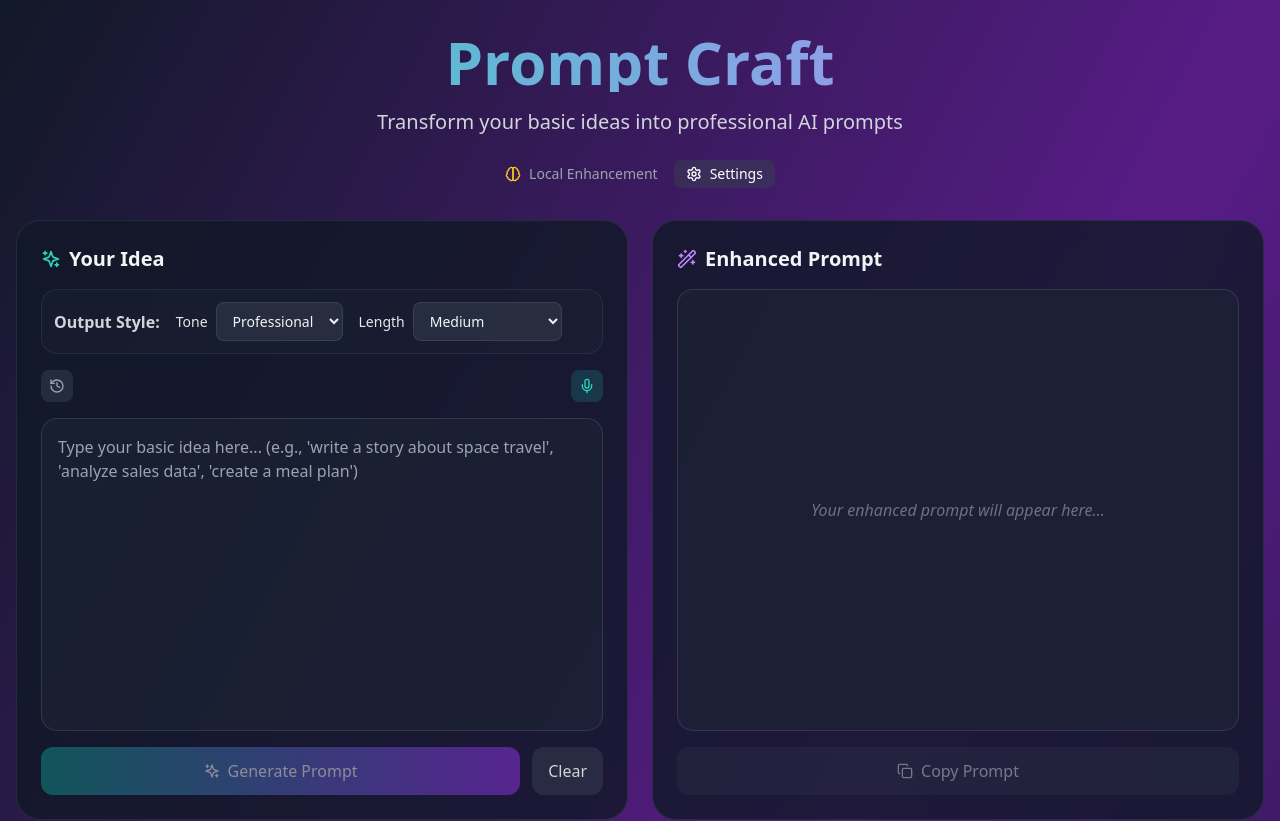
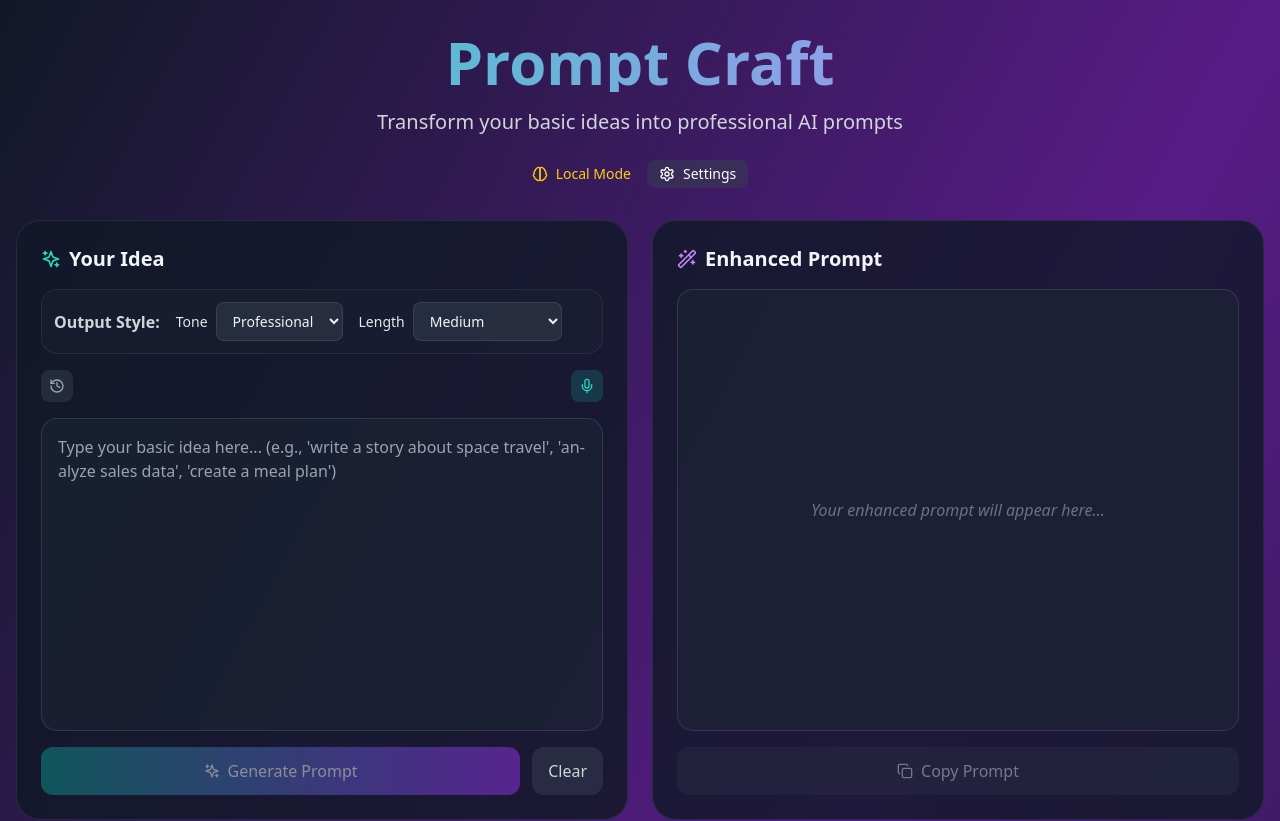
Before and after one commit to chamberlain-b/promptcraft, a React (Create React App) app: page / in a window 1280 px wide. Shown: the top 821 px of the page. Built offline with nearby package versions, Linux system fonts and the light colour scheme.

Commit message:
Fix API key handling and text overflow issues - support localStorage API keys and prevent text from spilling outside containers

```diff
--- a/src/App.jsx
+++ b/src/App.jsx
@@ -336,6 +336,14 @@ const PromptGenerator = () => {
       const result = await llmService.generateEnhancedPrompt(input.trim(), context);
       setRequestsLeft(result.requestsLeft);
       setRequestLimit(result.limit);
+
+      // Update LLM status based on whether enhancement was used
+      if (result.enhanced) {
+        setLlmStatus('enhanced');
+      } else {
+        setLlmStatus('local');
+      }
+
       if (result.error) {
         setRequestError(result.error);
         setOutput('');
@@ -512,14 +520,27 @@ const PromptGenerator = () => {
           {/* LLM Status Indicator */}
           <div className="flex items-center justify-center gap-4 mb-4">
             <div className="flex items-center gap-2">
-              {llmStatus === 'available' ? (
-                <Zap className="w-4 h-4 text-green-400" />
+              {llmStatus === 'enhanced' ? (
+                <>
+                  <Zap className="w-4 h-4 text-green-400" />
+                  <span className="text-sm text-green-400">AI Enhanced</span>
+                </>
+              ) : llmStatus === 'local' ? (
+                <>
+                  <Brain className="w-4 h-4 text-blue-400" />
+                  <span className="text-sm text-blue-400">Local Enhancement</span>
+                </>
+              ) : llmStatus === 'available' ? (
+                <>
+                  <Zap className="w-4 h-4 text-green-400" />
+                  <span className="text-sm text-green-400">AI Ready</span>
+                </>
               ) : (
-                <Brain className="w-4 h-4 text-yellow-400" />
+                <>
+                  <Brain className="w-4 h-4 text-yellow-400" />
+                  <span className="text-sm text-yellow-400">Local Mode</span>
+                </>
               )}
-              <span className="text-sm text-gray-400">
-                {llmStatus === 'available' ? 'LLM Enhanced' : 'Local Enhancement'}
-              </span>
             </div>
             <button
               onClick={() => setShowSettings(true)}
@@ -532,9 +553,9 @@ const PromptGenerator = () => {
         </div>
 
         {/* Main Content */}
-        <div className="grid md:grid-cols-2 gap-6 mb-12 max-w-7xl mx-auto">
+        <div className="grid md:grid-cols-2 gap-6 mb-12 max-w-7xl mx-auto overflow-hidden">
           {/* Input */}
-          <div className="bg-gray-900/80 backdrop-blur-md rounded-3xl p-6 border border-gray-700/50 flex flex-col h-[600px]">
+          <div className="bg-gray-900/80 backdrop-blur-md rounded-3xl p-6 border border-gray-700/50 flex flex-col h-[600px] card-container">
             <h3 className="text-xl font-semibold text-gray-100 mb-4 flex items-center gap-2">
               <Sparkles className="w-5 h-5 text-teal-400" />
               Your Idea
@@ -674,12 +695,12 @@ const PromptGenerator = () => {
               </div>
             )}
 
-            <div className="relative flex-1">
+            <div className="relative flex-1 card-container">
               <textarea
                 value={input}
                 onChange={(e) => setInput(e.target.value)}
                 placeholder="Type your basic idea here... (e.g., 'write a story about space travel', 'analyze sales data', 'create a meal plan')"
-                className="w-full h-full min-h-[240px] bg-gray-800/50 border border-gray-600/50 rounded-2xl p-4 text-gray-100 placeholder-gray-400 resize-none focus:outline-none focus:ring-2 focus:ring-teal-400/70 focus:border-teal-400 caret-teal-400 transition-all break-words whitespace-pre-wrap overflow-wrap-anywhere overflow-y-auto custom-scrollbar"
+                className="w-full h-full min-h-[240px] bg-gray-800/50 border border-gray-600/50 rounded-2xl p-4 text-gray-100 placeholder-gray-400 resize-none focus:outline-none focus:ring-2 focus:ring-teal-400/70 focus:border-teal-400 caret-teal-400 transition-all textarea-container overflow-y-auto custom-scrollbar"
               />
             </div>
 
@@ -744,19 +765,19 @@ const PromptGenerator = () => {
           </div>
 
           {/* Output */}
-          <div className="bg-gray-900/80 backdrop-blur-md rounded-3xl p-6 border border-gray-700/50 flex flex-col h-[600px]">
+          <div className="bg-gray-900/80 backdrop-blur-md rounded-3xl p-6 border border-gray-700/50 flex flex-col h-[600px] card-container">
             <h3 className="text-xl font-semibold text-gray-100 mb-4 flex items-center gap-2">
               <Wand2 className="w-5 h-5 text-purple-400" />
               Enhanced Prompt
             </h3>
-            <div className="bg-gray-800/50 border border-gray-600/50 rounded-2xl p-4 flex-1 flex flex-col">
+            <div className="bg-gray-800/50 border border-gray-600/50 rounded-2xl p-4 flex-1 flex flex-col card-container">
               <div className="flex-1 min-h-[240px] overflow-y-auto custom-scrollbar">
                 {output ? (
                   <div className="h-full flex flex-col">
                     <div className="flex-1">
-                      <p className="text-gray-200 leading-relaxed whitespace-pre-wrap break-words overflow-wrap-anywhere">{output}</p>
+                      <p className="text-gray-200 leading-relaxed text-container">{output}</p>
                       <div className="mt-3 p-2 bg-blue-900/20 border border-blue-600/30 rounded-lg">
-                        <p className="text-xs text-blue-300 break-words">
+                        <p className="text-xs text-blue-300 text-container">
                           💡 This is an enhanced prompt ready to use with ChatGPT, Claude, or other AI systems. Copy and paste it directly!
                         </p>
                       </div>
--- a/src/index.css
+++ b/src/index.css
@@ -60,3 +60,40 @@
 .custom-scrollbar::-webkit-scrollbar-thumb:hover {
   background: rgba(75, 85, 99, 0.8);
 }
+
+/* Text overflow and word wrapping fixes */
+.text-container {
+  word-wrap: break-word;
+  overflow-wrap: break-word;
+  word-break: break-word;
+  hyphens: auto;
+  max-width: 100%;
+  overflow: hidden;
+}
+
+.textarea-container {
+  word-wrap: break-word;
+  overflow-wrap: break-word;
+  word-break: break-word;
+  hyphens: auto;
+  white-space: pre-wrap;
+  max-width: 100%;
+  box-sizing: border-box;
+}
+
+/* Ensure containers don't overflow */
+.card-container {
+  max-width: 100%;
+  overflow: hidden;
+  box-sizing: border-box;
+}
+
+/* Fix for long words and URLs */
+.break-all {
+  word-break: break-all;
+}
+
+.break-words {
+  overflow-wrap: break-word;
+  word-wrap: break-word;
+}
--- a/src/services/llmService.js
+++ b/src/services/llmService.js
@@ -8,14 +8,25 @@ class LLMService {
 
   async generateEnhancedPrompt(userInput, context = {}) {
     try {
-      const response = await axios.post('/api/generate', {
+      // Get API key from localStorage if available
+      const apiKey = localStorage.getItem('openai-api-key');
+
+      const requestBody = {
         prompt: userInput,
         context
-      });
+      };
+
+      // Include API key in request if available
+      if (apiKey) {
+        requestBody.apiKey = apiKey;
+      }
+
+      const response = await axios.post('/api/generate', requestBody);
       return {
         output: response.data.result,
         requestsLeft: response.data.requestsLeft,
         limit: response.data.limit,
+        enhanced: response.data.enhanced,
         error: null
       };
     } catch (error) {
```
Also changed, not shown: api/generate.js (+29 -17 lines).
